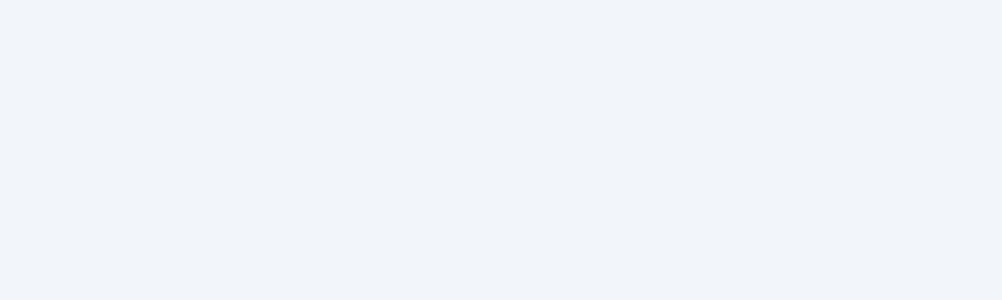
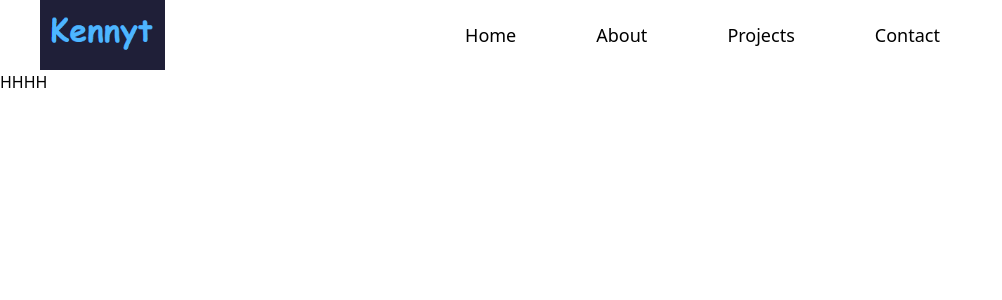
Before and after one commit to Kennyt3/React-portfolio, a Next.js app: page / in a window 1280 px wide. Shown: the top 300 px of the page, without its empty margins (0-1002 px from the left). Built offline with nearby package versions, Linux system fonts and the light colour scheme.

Commit message:
new portfolio

```diff
--- a/app/global.css
+++ b/app/global.css
@@ -1,8 +1,18 @@
+@tailwind base;
+@tailwind components;
+@tailwind utilities;
+
 *,
 body {
   margin: 0;
   padding: 0;
   box-sizing: border-box;
+}
+
+@layer components {
+  .nav-links {
+    @apply relative text-xl w-fit block after:block after:content-[''] after:absolute after:h-[3px] after:bg-[#29AFFD] after:w-full after:scale-x-0 after:hover:scale-x-100 after:transition after:duration-300 after:origin-center;
+  }
 }
 
 :root {
--- a/app/page.js
+++ b/app/page.js
@@ -1,14 +1,15 @@
 'use client'
 
 import React from 'react'
+import Header from '@/components/Header'
 import { useContextValue } from '@/context/userContext'
 export default function Home() {
   const { colorTheme } = useContextValue()
   return (
-    <div className={`${colorTheme === 'dark' ? 'bg-dark' : 'bg-light'}`}>
-      <section className=''>
+    <section className='bg-color'>
+      <Header />
 
-      </section>
-    </div>
+      <h1>HHHH</h1>
+    </section>
   )
 }
--- /dev/null
+++ b/components/Header.js
@@ -0,0 +1,15 @@
+import React from 'react'
+import Navbar from './Navbar'
+// import Herosection from './Herosection'
+// import Floater from './Floater'
+const Header = () => {
+  return (
+    <header className='relative  '>
+      <Navbar />
+      {/* <Herosection /> */}
+      {/* <Floater /> */}
+    </header>
+  )
+}
+
+export default Header
--- /dev/null
+++ b/components/Navbar.js
@@ -0,0 +1,40 @@
+import React from 'react'
+import Image from 'next/image'
+import { useState } from 'react'
+import logo from '@/public/img/logo.png'
+export const NavLinks = [
+  { href: '#home', label: 'Home' },
+  { href: '#about', label: 'About' },
+  { href: '#projects', label: 'Projects' },
+  { href: '#contact', label: 'Contact' },
+]
+const Nav = () => {
+  const [activeNav, setActiveNav] = useState('#')
+  return (
+    <nav className='flex px-[2.5rem] max-lg:justify-between max-lg:px-[2rem] max-xsm:px-[1rem] '>
+      <div>
+        <Image
+          src={logo}
+          alt={'logo'}
+          width={125}
+          height={125}
+          className='max-xsm:w-[100px] max-xsm:h-[100px]'
+        />
+      </div>
+      <ul className='flex-1 flex justify-center items-center gap-20 max-lg:hidden'>
+        {NavLinks.map((item) => (
+          <li key={item.label} className='nav-links'>
+            <a
+              href={item.href}
+              className='font-montserrat leading-normal text-lg text-slate-gray'
+            >
+              {item.label}
+            </a>
+          </li>
+        ))}
+      </ul>
+    </nav>
+  )
+}
+
+export default Nav
--- a/package.json
+++ b/package.json
@@ -22,9 +22,12 @@
     "typewriter-effect": "^2.21.0"
   },
   "devDependencies": {
+    "@types/node": "^20.12.10",
+    "@types/react": "^18.3.1",
     "autoprefixer": "^10.4.16",
     "file-loader": "^6.2.0",
     "postcss": "^8.4.33",
-    "tailwindcss": "^3.4.1"
+    "tailwindcss": "^3.4.1",
+    "typescript": "^5.4.5"
   }
 }
--- a/tailwind.config.js
+++ b/tailwind.config.js
@@ -5,6 +5,7 @@ module.exports = {
     './components/**/*.{js,ts,jsx,tsx,mdx}',
     './app/**/*.{js,ts,jsx,tsx,mdx}',
   ],
+
   theme: {
     extend: {
       backgroundImage: {
@@ -19,8 +20,19 @@ module.exports = {
         dl: '400px',
         pl: '900px',
         xl: '1200px',
+        xsm: '375px',
+        slg: '870px',
+        xlg: '1250px',
       },
-
+      backgroundSize: {
+        auto: 'auto',
+        cover: 'cover',
+        contain: 'contain',
+        '200%': '200% auto',
+      },
+      backgroundPosition: {
+        'right-center': 'right center',
+      },
       colors: {
         bgHeader: '#2C3E50',
         bgPrimary: '#F8F8F8',
```
Also changed, not shown: components/hero.js (deleted, +0 -72 lines), components/nav.js (deleted, +0 -58 lines), public/img/logo.png (renamed from public/img/gack.png), 1 other file (tests, documents, lock files or other folders).
